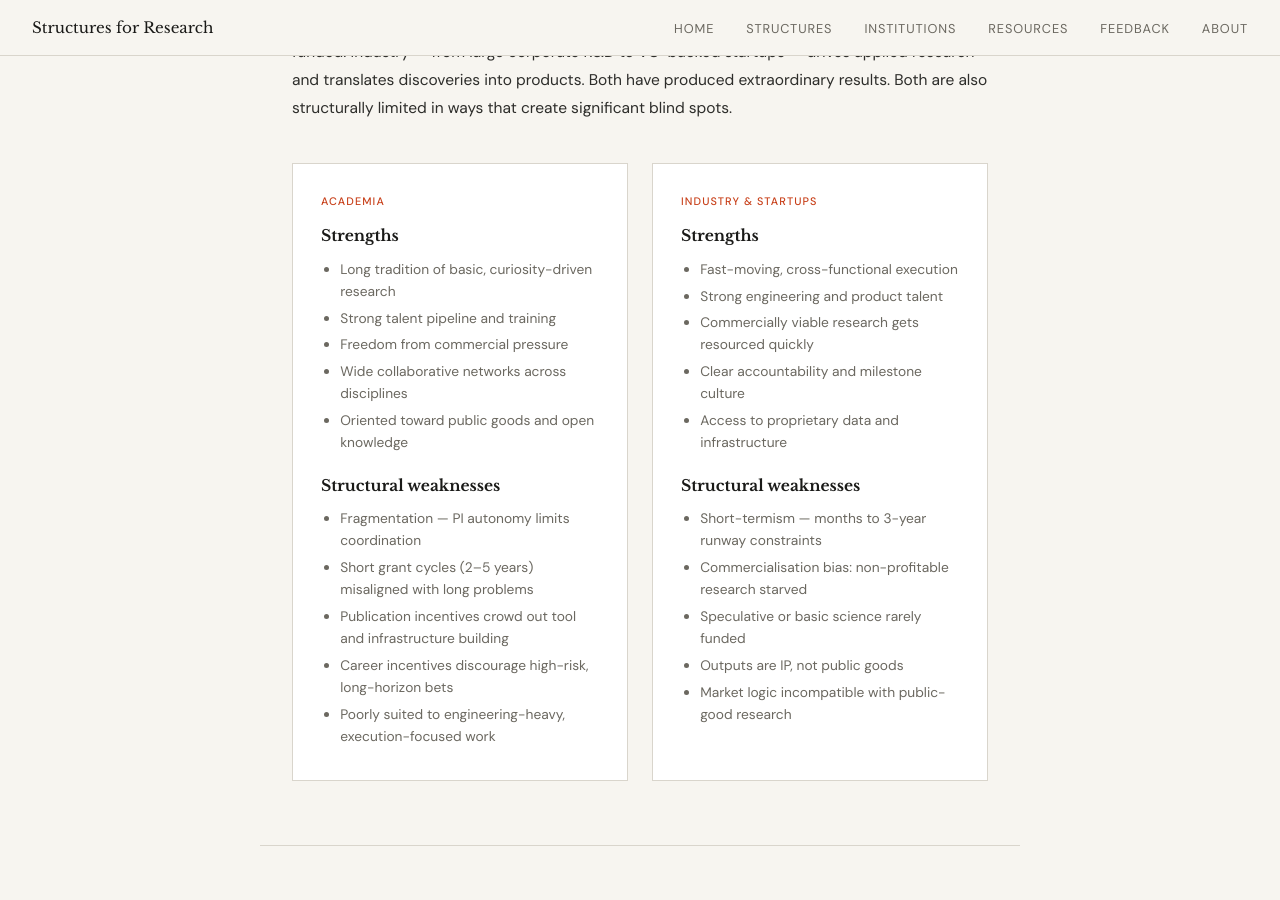
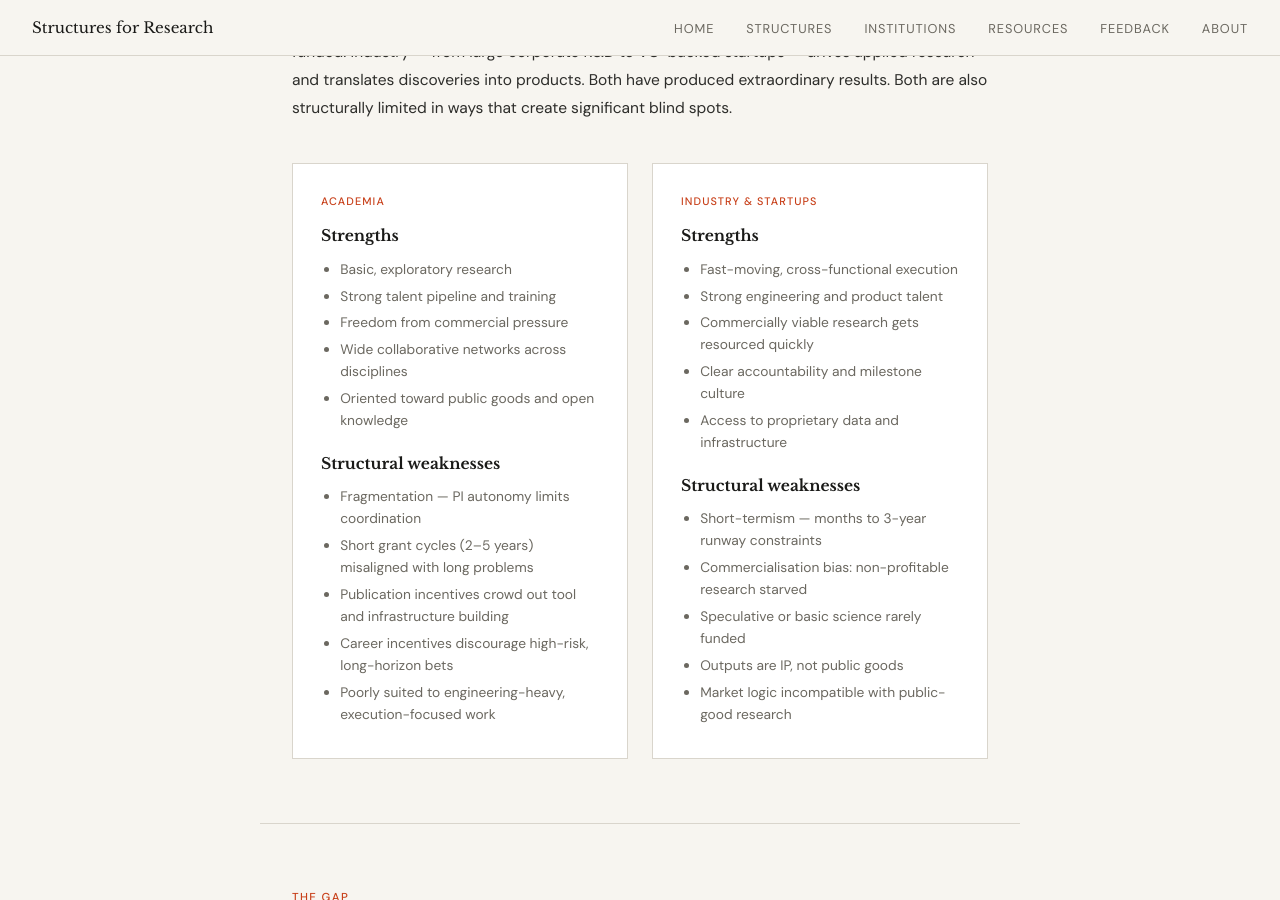
Before and after one commit to biancale4/structuresforresearch.com, a Jekyll site: the page built from overview.html, in a window 1280 px wide and 900 px high, scrolled down 696 px. Built offline with Jekyll 4.4.1, drawn with Linux system fonts in a browser that asks for light colours.

Commit message:
Update overview.html

```diff
--- a/overview.html
+++ b/overview.html
@@ -51,7 +51,7 @@ description: How alternative research structures fill the gaps left by academia
       <p class="card-label">Academia</p>
       <h3>Strengths</h3>
       <ul>
-        <li>Long tradition of basic, curiosity-driven research</li>
+        <li>Basic, exploratory research</li>
         <li>Strong talent pipeline and training</li>
         <li>Freedom from commercial pressure</li>
         <li>Wide collaborative networks across disciplines</li>
```
